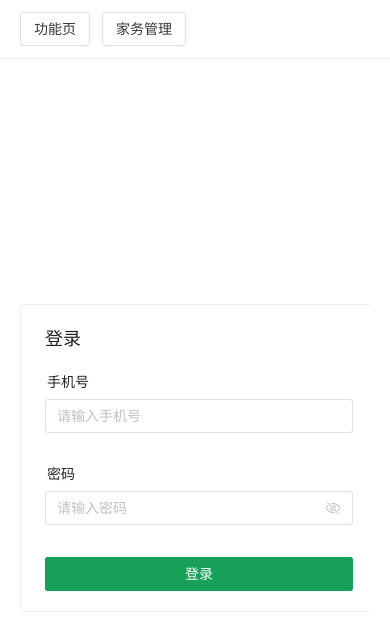
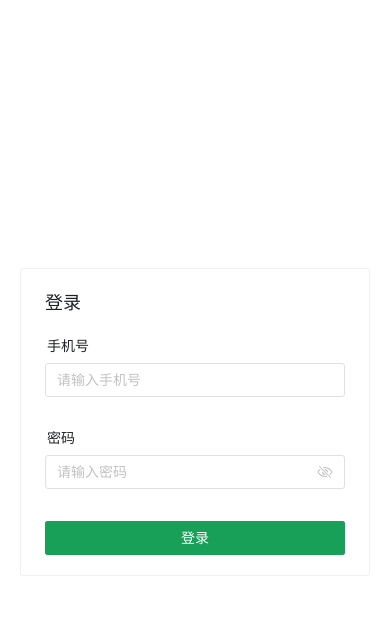
Before and after one commit to chen1125he/daily-tools-vite, a Vue app: page /login in a window 390 px wide. Shown: the top 630 px of the page. Built offline with nearby package versions, Linux system fonts and the light colour scheme.

Commit message:
调整一下样式

```diff
--- a/src/App.vue
+++ b/src/App.vue
@@ -46,7 +46,7 @@ watch(
   <n-config-provider>
     <n-message-provider>
       <n-layout class="layout">
-        <n-layout-header bordered class="header">
+        <n-layout-header bordered class="header" v-if="!isLoginPage">
           <n-space>
             <n-button :type="isToolsPage ? 'primary' : 'default'" @click="go('/tools')">
               功能页
@@ -67,16 +67,25 @@ watch(
 
 <style scoped>
 .layout {
-  min-height: 100vh;
+  height: 100vh;
+  display: flex;
+  flex-direction: column;
+  overflow: hidden;
 }
 
 .header {
   display: flex;
   align-items: center;
   padding: 12px 20px;
+  flex-shrink: 0;
+  position: sticky;
+  top: 0;
+  z-index: 10;
 }
 
 .content {
+  flex: 1;
   padding: 20px;
+  overflow-y: auto;
 }
 </style>
--- a/src/styles.css
+++ b/src/styles.css
@@ -56,14 +56,12 @@ button:focus-visible {
 }
 
 #app {
-  max-width: 1280px;
-  margin: 0 auto;
-  padding: 2rem;
-  /* text-align: center; */
+  width: 100%;
+  min-height: 100vh;
+}
 
-  @media (max-width: 768px) {
-    padding: 0;
-  }
+.page {
+  min-height: calc(100vh - 99px);
 }
 
 @media (prefers-color-scheme: light) {
--- a/src/views/LoginView.vue
+++ b/src/views/LoginView.vue
@@ -116,12 +116,12 @@ const handleLogin = async () => {
 
 <style scoped>
 .page {
-  min-height: calc(100vh - 86px);
+  height: calc(100vh - 40px);
   display: grid;
   place-items: center;
 }
 
 .login-card {
-  width: min(100vw - 32px, 420px);
+  width: min(100vw - 40px, 420px);
 }
 </style>
--- a/src/views/ToolsView.vue
+++ b/src/views/ToolsView.vue
@@ -19,8 +19,6 @@ const router = useRouter();
 
 <style scoped>
 .page {
-  min-height: calc(100vh - 86px);
-  display: grid;
-  place-items: center;
+
 }
 </style>
```
